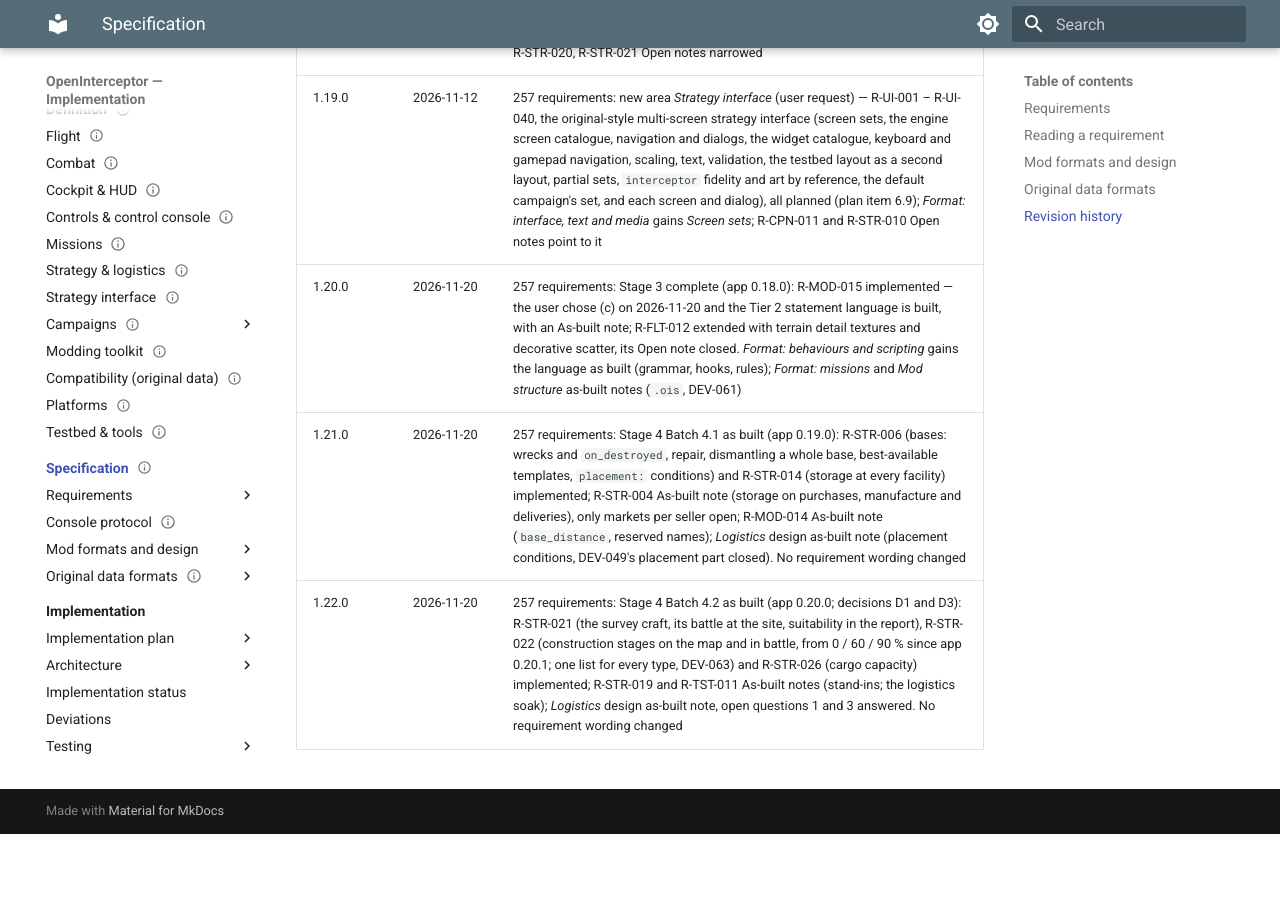
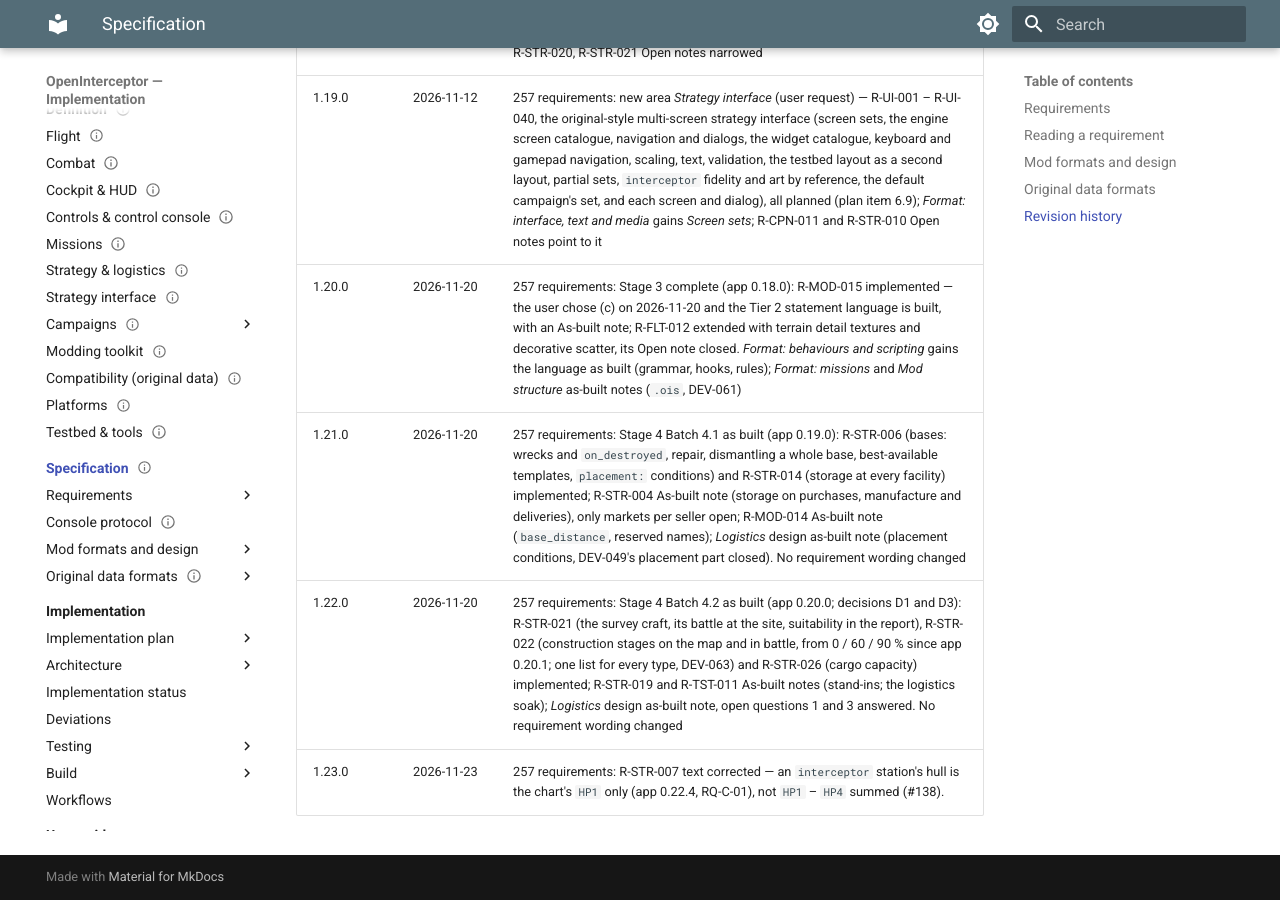
Before and after one commit to bbogovich/OpenInterceptor, an MkDocs documentation site: the page built from docs/specification/index.md, in a window 1280 px wide and 900 px high, scrolled down 4771 px. Built offline with MkDocs 1.6.1 and Material for MkDocs 9.7.7, drawn with Linux system fonts in a browser that asks for light colours; before the commit the page ends 5605 px from its top, so only the background shows below that.

Commit message:
Spec 1.23.0: R-STR-007 station hull is HP1 only (#138)
The original reads only a station chart's HP1 (flight README §8.1, verified); the
engine does since app 0.22.4 (RQ-C-01). The As-built notes no longer say HP1 - HP4
are summed; revision rows in the area and the specification index.

Issue: #138
Co-Authored-By: Claude Opus 5.5 <noreply@anthropic.com>

```diff
--- a/docs/specification/index.md
+++ b/docs/specification/index.md
@@ -1,7 +1,7 @@
 ---
-spec_version: 1.22.0
+spec_version: 1.23.0
 status: current
-updated: 2026-11-20
+updated: 2026-11-23
 ---
 
 # Specification
@@ -15,7 +15,7 @@ against. It has three parts:
 - the **original data formats**, normative for reading the player's original data (an
   installed copy or the CD).
 
-Specification version **1.22.0** (257 requirements). Changes are listed in the
+Specification version **1.23.0** (257 requirements). Changes are listed in the
 [change history](../meta/change-history.md).
 
 ## Requirements
@@ -97,3 +97,4 @@ Facts carry verified / derived / unknown marks.
 | 1.20.0 | 2026-11-20 | 257 requirements: Stage 3 complete (app 0.18.0): R-MOD-015 implemented — the user chose (c) on 2026-11-20 and the Tier 2 statement language is built, with an As-built note; R-FLT-012 extended with terrain detail textures and decorative scatter, its Open note closed. *Format: behaviours and scripting* gains the language as built (grammar, hooks, rules); *Format: missions* and *Mod structure* as-built notes (`.ois`, DEV-061) |
 | 1.21.0 | 2026-11-20 | 257 requirements: Stage 4 Batch 4.1 as built (app 0.19.0): R-STR-006 (bases: wrecks and `on_destroyed`, repair, dismantling a whole base, best-available templates, `placement:` conditions) and R-STR-014 (storage at every facility) implemented; R-STR-004 As-built note (storage on purchases, manufacture and deliveries), only markets per seller open; R-MOD-014 As-built note (`base_distance`, reserved names); *Logistics* design as-built note (placement conditions, DEV-049's placement part closed). No requirement wording changed |
 | 1.22.0 | 2026-11-20 | 257 requirements: Stage 4 Batch 4.2 as built (app 0.20.0; decisions D1 and D3): R-STR-021 (the survey craft, its battle at the site, suitability in the report), R-STR-022 (construction stages on the map and in battle, from 0 / 60 / 90 % since app 0.20.1; one list for every type, DEV-063) and R-STR-026 (cargo capacity) implemented; R-STR-019 and R-TST-011 As-built notes (stand-ins; the logistics soak); *Logistics* design as-built note, open questions 1 and 3 answered. No requirement wording changed |
+| 1.23.0 | 2026-11-23 | 257 requirements: R-STR-007 text corrected — an `interceptor` station's hull is the chart's `HP1` only (app 0.22.4, RQ-C-01), not `HP1` – `HP4` summed (#138). |
```
Also changed, not shown: docs/specification/requirements/strategy-logistics.md (+5 -4 lines).
